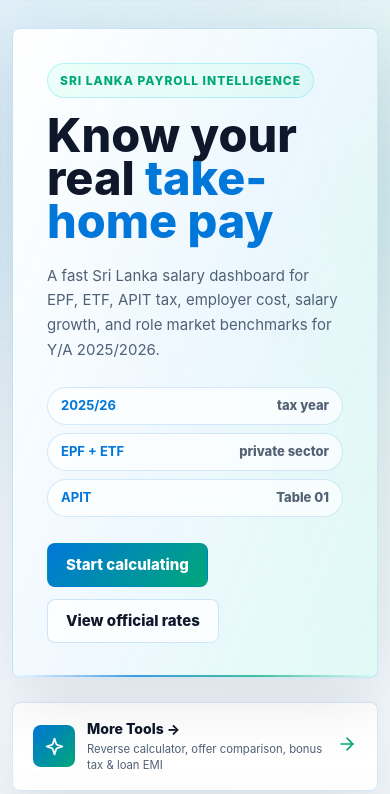
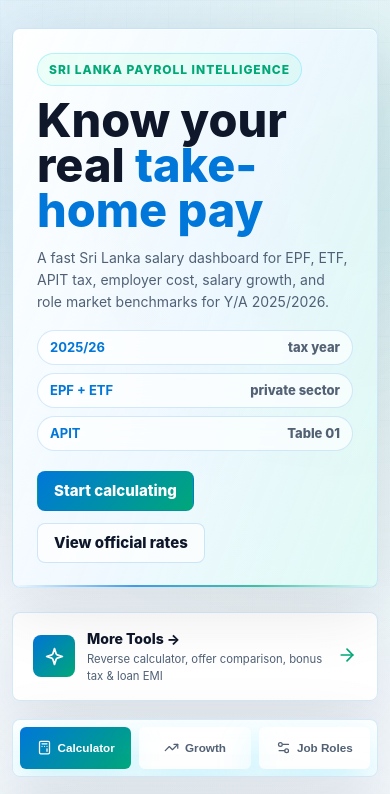
Before and after one commit to RensithUdara/SL-PayCheck-Planner, a plain HTML site: page index.html in a window 390 px wide. Shown: the top 794 px of the page. Drawn offline with Linux system fonts and the light colour scheme; no server answers; a script that the page names is missing.

Commit message:
Refactor home-hero and hero metrics styles for improved layout and responsiveness

```diff
--- a/futuristic-ui.css
+++ b/futuristic-ui.css
@@ -900,7 +900,7 @@ body {
 }
 
 .home-hero {
-  min-height: 360px;
+  min-height: 260px;
   isolation: isolate;
 }
 
@@ -914,8 +914,8 @@ body {
   display: inline-flex;
   align-items: center;
   width: fit-content;
-  margin-bottom: 16px;
-  padding: 8px 12px;
+  margin-bottom: 12px;
+  padding: 7px 11px;
   border: 1px solid rgba(25, 211, 255, 0.28);
   border-radius: 999px;
   color: var(--green);
@@ -928,31 +928,31 @@ body {
 
 .home-hero h1 {
   max-width: 820px;
-  font-size: clamp(42px, 6.2vw, 88px);
-  line-height: 0.92;
-  margin: 0 0 20px;
+  font-size: clamp(36px, 5vw, 68px);
+  line-height: 0.96;
+  margin: 0 0 14px;
   text-wrap: balance;
 }
 
 .home-hero .sub {
   max-width: 780px;
   color: #d8e5f4;
-  font-size: clamp(15px, 1.8vw, 19px);
-  line-height: 1.65;
+  font-size: clamp(14px, 1.5vw, 17px);
+  line-height: 1.55;
 }
 
 .hero-metrics {
   display: flex;
   flex-wrap: wrap;
   gap: 10px;
-  margin-top: 24px;
+  margin-top: 18px;
 }
 
 .hero-metrics span {
   display: inline-flex;
   align-items: center;
-  min-height: 38px;
-  padding: 8px 13px;
+  min-height: 34px;
+  padding: 7px 12px;
   border: 1px solid rgba(25, 211, 255, 0.24);
   border-radius: 999px;
   color: var(--muted);
@@ -971,15 +971,15 @@ body {
   display: flex;
   flex-wrap: wrap;
   gap: 12px;
-  margin-top: 26px;
+  margin-top: 20px;
 }
 
 .hero-link {
   display: inline-flex;
   align-items: center;
   justify-content: center;
-  min-height: 44px;
-  padding: 0 18px;
+  min-height: 40px;
+  padding: 0 16px;
   border: 1px solid rgba(25, 211, 255, 0.32);
   border-radius: 8px;
   color: var(--ink);
@@ -1053,7 +1053,7 @@ body {
   margin-left: auto;
   margin-right: auto;
   justify-content: flex-start;
-  padding: clamp(34px, 6vw, 72px);
+  padding: clamp(24px, 4.2vw, 46px);
   background:
     linear-gradient(110deg, rgba(5, 14, 31, 0.96) 0%, rgba(7, 24, 45, 0.88) 54%, rgba(7, 38, 47, 0.76) 100%),
     radial-gradient(circle at 86% 24%, rgba(57, 245, 166, 0.18), transparent 22rem);
@@ -1070,7 +1070,7 @@ body {
   bottom: clamp(20px, 4vw, 48px);
   z-index: 0;
   color: rgba(25, 211, 255, 0.075);
-  font-size: clamp(82px, 18vw, 230px);
+  font-size: clamp(70px, 14vw, 170px);
   font-weight: 950;
   line-height: 0.78;
   letter-spacing: 0;
```
